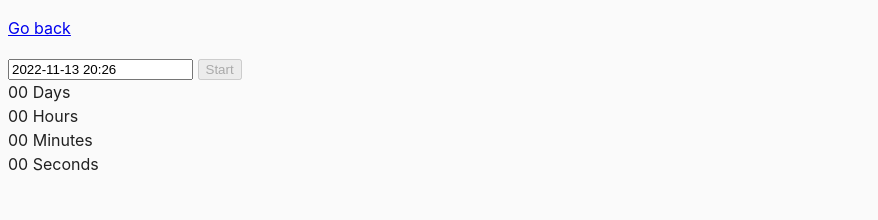
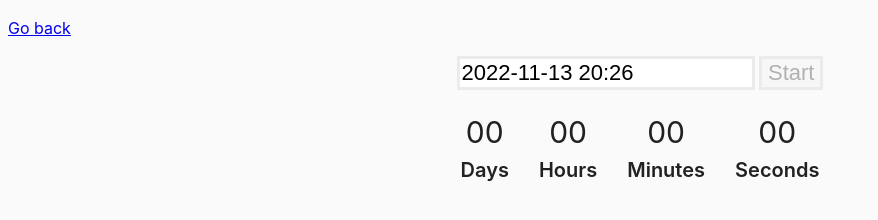
Before and after one commit to RossHaluz/goit-js-hw-09, a website built with Parcel: page src/02-timer.html in a window 1280 px wide. Shown: the whole page, without its empty margins (0-878 px from the left). Built offline with nearby package versions, Linux system fonts and the light colour scheme.

Commit message:
add styles of 2 task

```diff
--- a/src/02-timer.html
+++ b/src/02-timer.html
@@ -9,8 +9,10 @@
   <body>
     <p><a href="index.html">Go back</a></p>
 
-    <input type="text" id="datetime-picker" />
-    <button type="button" data-start>Start</button>
+    <div class="input-container">
+      <input type="text" id="datetime-picker" />
+      <button type="button" data-start>Start</button>
+    </div>
 
     <div class="timer">
       <div class="field">
--- a/src/css/common.css
+++ b/src/css/common.css
@@ -33,3 +33,41 @@ img {
   background-color: #e3e0e0;
   cursor: no-drop;
 }
+
+.timer {
+  display: flex;
+  gap: 30px;
+  justify-content: center;
+  margin-top: 20px;
+}
+
+.value {
+  display: block;
+  text-align: center;
+  font-size: 30px;
+}
+.label {
+  display: block;
+  text-align: center;
+  font-weight: 600;
+  font-size: 20px;
+}
+
+.input-container {
+  display: block;
+  text-align: center;
+}
+
+.input-container input {
+  font-size: 22px;
+  border: #ebebeb 3px solid;
+}
+.input-container button {
+  font-size: 22px;
+  cursor: pointer;
+  border: #ebebeb 3px solid;
+}
+
+.input-container button[disabled='true'] {
+  cursor: no-drop;
+}
```
